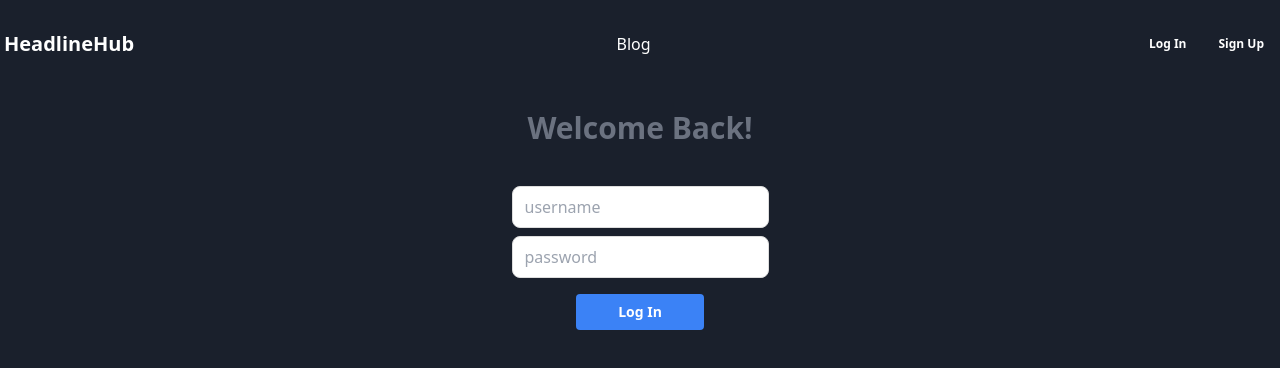
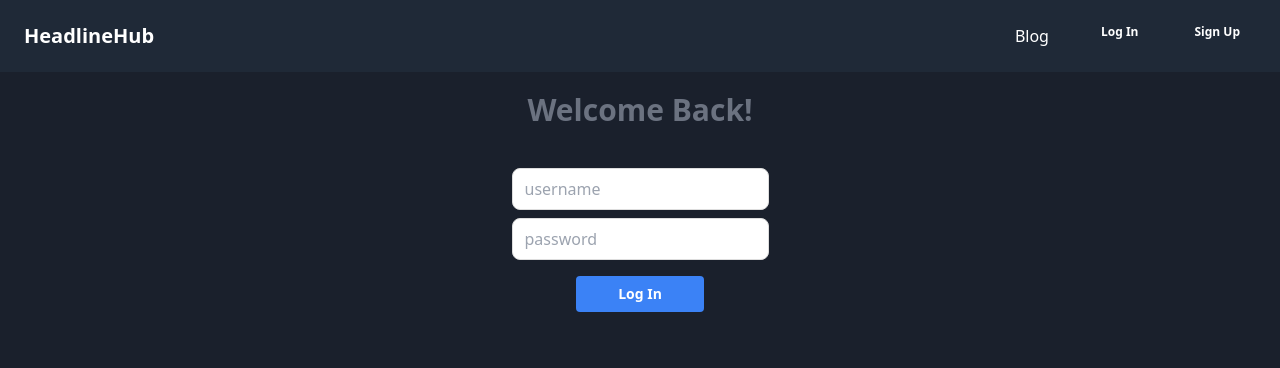
Before and after one commit to edm1001/mern-blog, a React (Create React App) app in the folder client/: page /login in a window 1280 px wide. Shown: the top 368 px of the page. Built offline with nearby package versions, Linux system fonts and the light colour scheme.

Commit message:
add animation to services

```diff
--- a/client/src/App.css
+++ b/client/src/App.css
@@ -25,22 +25,7 @@ main{
   max-width: 950px;
   margin: 0 auto;
 }
-/* header */
-header {
-  display: flex;
-  justify-content: space-between;
-  margin-bottom: 50px;
-  align-items: center;
-}
 
-/* header a.logo {
-  font-weight: bold;
-  font-size: 1.5rem;
-} */
-header nav {
-  display: flex;
-  gap: 15px;
-}
 /* post page */
 div.post {
   display: grid;
--- a/client/src/components/About.js
+++ b/client/src/components/About.js
@@ -3,19 +3,19 @@ import { motion } from "framer-motion";
 
 export default function About() {
   return (
-    <div className="container mx-auto p-6 md:p-12 h-screen w-full bg-gray-900 text-gray-100 flex justify-center items-center">
-      <div className="flex flex-col md:flex-row items-center md:items-start gap-8 max-w-6xl w-full">
+    <div className="container mx-auto p-4 md:p-12 h-screen w-full bg-gray-900 text-gray-100 flex justify-center items-center">
+      <div className="flex flex-col md:flex-row items-center md:items-start max-w-6xl w-full">
         {/* Text Section */}
         <motion.div
-          className="md:w-1/2 p-4"
+          className="md:w-1/2"
           initial={{ opacity: 0, x: -100 }}
           animate={{ opacity: 1, x: 0 }}
           transition={{ duration: 0.8, ease: "easeOut" }}
         >
-          <h1 className="text-4xl md:text-5xl font-bold mb-6 text-white">
+          <h1 className="text-4xl md:text-5xl font-bold mb-4 text-white">
             About Us
           </h1>
-          <p className="mb-6 text-gray-300 text-sm md:text-base leading-relaxed">
+          <p className="mb-2 text-gray-300 text-sm md:text-base leading-relaxed">
             Welcome to LocalNews, your go-to platform for sharing and
             discovering local news and events. Our mission is to connect
             communities by providing a space where users can post updates,
@@ -31,7 +31,7 @@ export default function About() {
 
         {/* Image Section */}
         <motion.div
-          className="md:w-1/2 p-4"
+          className="md:w-1/2 p-2"
           initial={{ opacity: 0, scale: 0.8 }}
           animate={{ opacity: 1, scale: 1 }}
           transition={{ duration: 0.8, ease: "easeOut", delay: 0.4 }}
--- a/client/src/components/Header.js
+++ b/client/src/components/Header.js
@@ -1,11 +1,13 @@
-import React, {useContext} from "react";
+import { useState, useContext } from "react";
 import { Link } from "react-router-dom";
 import { UserContext } from "../UserContext";
 
 export default function Header() {
-  const {userInfo, setUserInfo} = useContext(UserContext)
-    // function to log out
+  const { userInfo, setUserInfo } = useContext(UserContext);
+  const [isMenuOpen, setIsMenuOpen] = useState(false); // Mobile menu state
   const username = userInfo?.username;
+
+  // Function to log out
   function logout() {
     fetch("http://localhost:4000/logout", {
       credentials: "include",
@@ -14,48 +16,115 @@ export default function Header() {
     setUserInfo(null);
   }
 
+  return (
+    <header className="bg-gray-800 py-4 px-6">
+      <div className="flex justify-between items-center">
+        {/* Logo aligned to the left */}
+        <Link to="/" className="logo">
+          <h1 className="text-xl font-bold text-white">HeadlineHub</h1>
+        </Link>
 
-  return (
-    <header className="mt-7">
-      <Link to="/" className="logo">
-        <h1 className="text-xl pl-1 font-bold text-white">HeadlineHub</h1>
+        {/* Mobile Hamburger Icon */}
+        <div className="md:hidden flex items-center">
+          <button
+            className="text-white text-2xl"
+            onClick={() => setIsMenuOpen(!isMenuOpen)}
+          >
+            ☰
+          </button>
+        </div>
+
+        {/* Desktop Navigation aligned to the right */}
+        <nav className="hidden md:flex space-x-6 text-white">
+          <Link to="/blog" className="hover:bg-gray-700 px-3 py-2 rounded-md">
+            Blog
           </Link>
-      <nav className="mx-auto text-white">
-        <Link to="/blog">Blog</Link>
-      </nav>
-      <div className="flex flex-row">
-      {username && (
+          {username ? (
             <>
-        {/* if logged in */}
+              {/* If logged in */}
               <Link to="/create">
-          <button className="hover:bg-gray-700 hover:underline text-white font-bold py-2 px-4 rounded-md text-xs">
+                <button className="hover:bg-gray-700 px-4 py-2 rounded-md text-xs font-bold">
                   Create Post!
                 </button>
               </Link>
-        <a href="/"
-          className="hover:bg-gray-700 hover:text-underline text-white font-bold py-2 px-4 rounded-md text-xs"
+              <a
+                href="/"
+                className="hover:bg-gray-700 px-4 py-2 rounded-md text-xs font-bold"
                 onClick={logout}
               >
                 Logout ({username})
               </a>
             </>
-    )}
-    {!username && (
+          ) : (
             <>
-        {/* if logged out */}
+              {/* If logged out */}
               <Link to="/login">
-          <button className="hover:bg-gray-700 hover:underline text-white font-bold py-2 px-4 rounded-md text-xs">
+                <button className="hover:bg-gray-700 px-4 py-2 rounded-md text-xs font-bold">
                   Log In
                 </button>
               </Link>
               <Link to="/register">
-          <button className="hover:bg-gray-700 hover:underline text-white font-bold py-2 px-4 rounded-md text-xs">
+                <button className="hover:bg-gray-700 px-4 py-2 rounded-md text-xs font-bold">
                   Sign Up
                 </button>
               </Link>
             </>
           )}
+        </nav>
       </div>
+
+      {/* Mobile Menu */}
+      {isMenuOpen && (
+        <div className="md:hidden bg-gray-800 p-4 space-y-4 text-white flex flex-col items-center justify-center">
+          <Link
+            to="/blog"
+            className="block hover:bg-gray-700 px-4 py-2 rounded-md"
+            onClick={() => setIsMenuOpen(false)}
+          >
+            Blog
+          </Link>
+          {username ? (
+            <>
+              {/* If logged in */}
+              <Link
+                to="/create"
+                className="block hover:bg-gray-700 px-4 py-2 rounded-md"
+                onClick={() => setIsMenuOpen(false)}
+              >
+                Create Post!
+              </Link>
+              <a
+                href="/"
+                className="block hover:bg-gray-700 px-4 py-2 rounded-md"
+                onClick={(e) => {
+                  logout();
+                  setIsMenuOpen(false);
+                }}
+              >
+                Logout ({username})
+              </a>
+            </>
+          ) : (
+            <>
+              {/* If logged out */}
+              <Link
+                to="/login"
+                className="block hover:bg-gray-700 px-4 py-2 rounded-md"
+                onClick={() => setIsMenuOpen(false)}
+              >
+                Log In
+              </Link>
+              <Link
+                to="/register"
+                className="block hover:bg-gray-700 px-4 py-2 rounded-md"
+                onClick={() => setIsMenuOpen(false)}
+              >
+                Sign Up
+              </Link>
+            </>
+          )}
+        </div>
+      )}
     </header>
   );
 }
--- a/client/src/components/Services.js
+++ b/client/src/components/Services.js
@@ -1,32 +1,65 @@
-import React from 'react';
-import { Link } from 'react-router-dom';
+import { motion } from "framer-motion";
+import { Link } from "react-router-dom";
 
 export default function Services() {
   return (
     <div className="flex flex-col items-center p-6 bg-dark-bg my-8">
       <div className="w-full max-w-6xl">
-            <h1 className="text-4xl font-bold text-left mb-8 text-dark-text">Our Services</h1>
+        <motion.h1
+          className="text-4xl font-bold text-left mb-8 text-dark-text"
+          initial={{ opacity: 0 }}
+          animate={{ opacity: 1 }}
+          transition={{ duration: 0.8 }}
+        >
+          Our Services
+        </motion.h1>
         <div className="flex flex-col md:flex-row gap-8">
-          <div className="p-6 bg-dark-card shadow-md rounded-lg w-full md:w-1/2">
-            <h2 className="text-2xl font-semibold mb-4 text-dark-text">Breaking News</h2>
+          <motion.div
+            className="p-6 bg-dark-card shadow-md rounded-lg w-full md:w-1/2"
+            initial={{ opacity: 0, x: -100 }}
+            animate={{ opacity: 1, x: 0 }}
+            transition={{ duration: 0.8 }}
+          >
+            <h2 className="text-2xl font-semibold mb-4 text-dark-text">
+              Breaking News
+            </h2>
             <p className="text-dark-secondary-text">
-              Stay up-to-date with the latest breaking news in your area. Get updates on important events.
+              Stay up-to-date with the latest breaking news in your area. Get
+              updates on important events.
             </p>
-          </div>
-          <div className="p-6 bg-dark-card shadow-md rounded-lg w-full md:w-1/2">
-            <h2 className="text-2xl font-semibold mb-4 text-dark-text">Local Events</h2>
+          </motion.div>
+          <motion.div
+            className="p-6 bg-dark-card shadow-md rounded-lg w-full md:w-1/2"
+            initial={{ opacity: 0, x: 100 }}
+            animate={{ opacity: 1, x: 0 }}
+            transition={{ duration: 0.8 }}
+          >
+            <h2 className="text-2xl font-semibold mb-4 text-dark-text">
+              Local Events
+            </h2>
             <p className="text-dark-secondary-text">
-              Find out about local events happening in your area. We cover everything from community gatherings to major city events.
+              Find out about local events happening in your area. We cover
+              everything from community gatherings to major city events.
             </p>
+          </motion.div>
         </div>
       </div>
-          </div>
-          <div className="w-full max-w-6xl mt-12 p-6 bg-dark-button text-dark-text rounded-lg flex flex-col md:flex-row items-center justify-between">
-            <h2 className="text-2xl font-semibold mb-4 md:mb-0">Want to stay updated with the latest news?</h2>
-            <Link to="/blog" className="bg-dark-text text-dark-bg px-6 py-2 rounded-lg font-semibold shadow hover:bg-dark-secondary-text">
+      <motion.div
+        className="w-full max-w-6xl mt-12 p-6 bg-dark-button text-dark-text rounded-lg flex flex-col md:flex-row items-center justify-between"
+        initial={{ opacity: 0, y: 50 }}
+        animate={{ opacity: 1, y: 0 }}
+        transition={{ duration: 0.8 }}
+      >
+        <h2 className="text-2xl font-semibold mb-4 md:mb-0">
+          Want to stay updated with the latest news?
+        </h2>
+        <Link
+          to="/blog"
+          className="bg-dark-text text-dark-bg px-6 py-2 rounded-lg font-semibold shadow hover:bg-dark-secondary-text"
+        >
           Visit Our Blog
         </Link>
-          </div>
+      </motion.div>
     </div>
   );
 }
```
Lines whose indentation alone changed are shown as unchanged.
